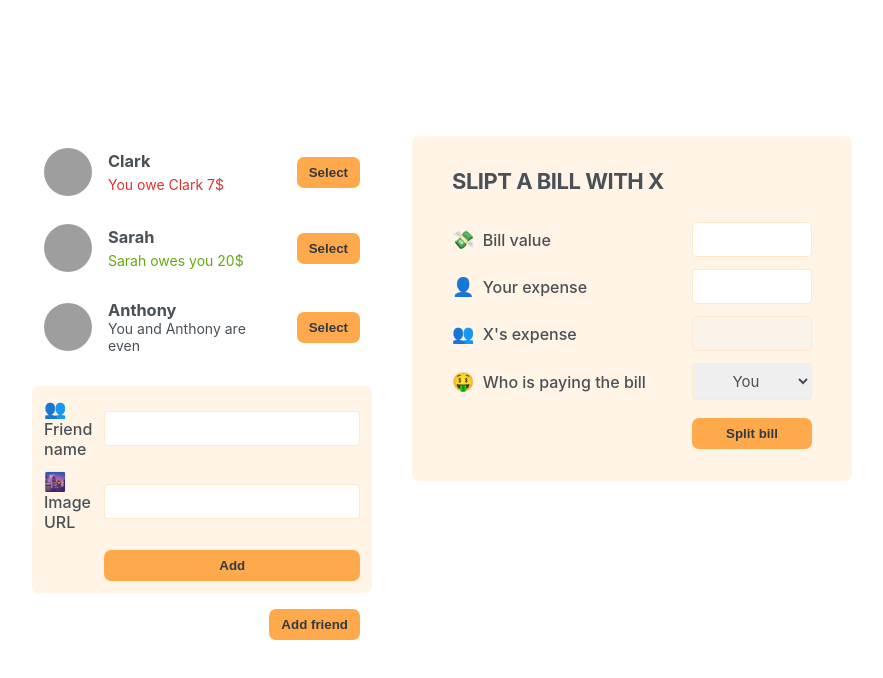
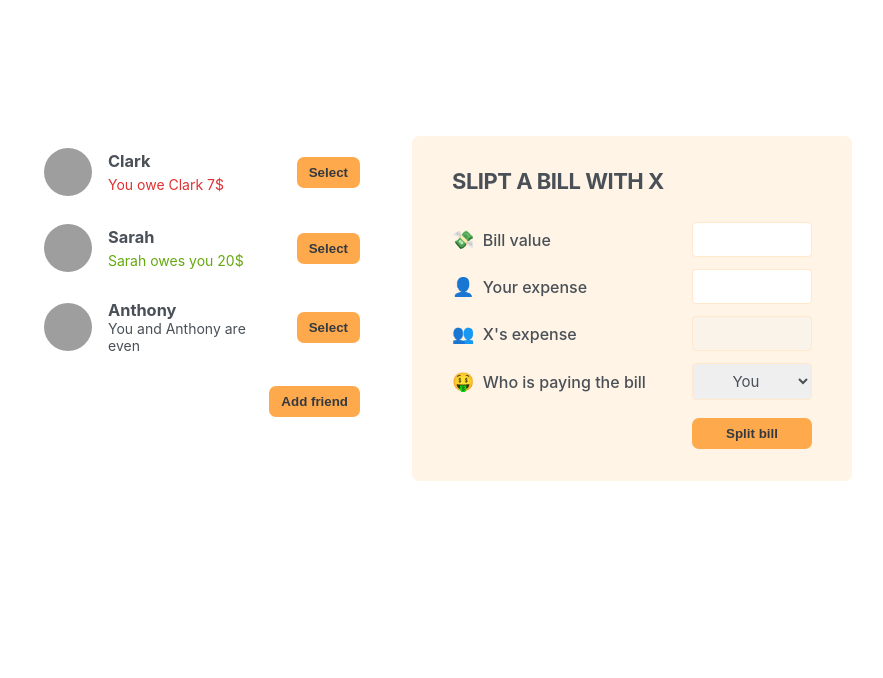
Before and after one commit to MillerFelix/eat-n-split-app, a React (Create React App) app: page / in a window 1280 px wide. Shown: the top 678 px of the page, without its empty margins (198-1081 px from the left). Built offline with nearby package versions, Linux system fonts and the light colour scheme; grey boxes are pictures that could not be loaded.

Commit message:
Entering state in the add form

```diff
--- a/src/App.js
+++ b/src/App.js
@@ -1,4 +1,4 @@
-import { Children } from "react";
+import { useState } from "react";
 
 const initialFriends = [
   {
@@ -21,13 +21,29 @@
   },
 ];
 
+function Button({ children, onClick }) {
+  return (
+    <button className="button" onClick={onClick}>
+      {children}
+    </button>
+  );
+}
+
 export default function App() {
+  const [showAddFriend, setShowAddFriend] = useState(false);
+
+  function handleShowAddFriend() {
+    setShowAddFriend((show) => !show);
+  }
+
   return (
     <div className="app">
       <div className="sidebar">
         <FriendsList />
-        <FormAddFriend />
-        <Button>Add friend</Button>
+        {showAddFriend && <FormAddFriend />}
+        <Button onClick={handleShowAddFriend}>
+          {showAddFriend ? "Close" : "Add friend"}
+        </Button>
       </div>
       <FormSplitBill />
     </div>
@@ -69,10 +85,6 @@
   );
 }
 
-function Button({ children }) {
-  return <button className="button">{children}</button>;
-}
-
 function FormAddFriend() {
   return (
     <form className="form-add-friend">
```
